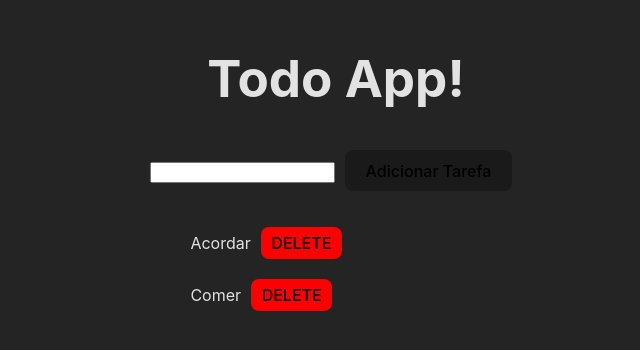
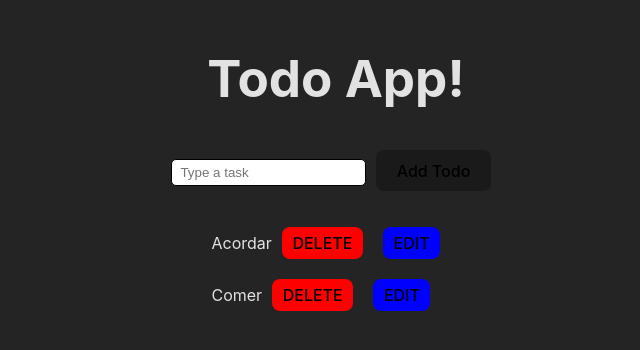
Before and after one commit to HenrikSantos/todo-app-with-TypeScript, a React (Vite) app: page / in a window 1280 px wide. Shown: the part 224-574 px from the top of the page, without its empty margins (304-944 px from the left). Built offline with nearby package versions, Linux system fonts and the light colour scheme.

Commit message:
feat: edit todo

```diff
--- a/src/App.tsx
+++ b/src/App.tsx
@@ -4,6 +4,7 @@ import './App.css';
 function App() {
   const [todoArr, setTodoArr] = useState(['acordar', 'Comer']);
   const [newTodo, setNewTodo] = useState('');
+  const [indexTodoToEdit, setIndexTodoToEdit] = useState(-1);
 
   useEffect(() => {
     const upperCased = todoArr.map((el) => el.charAt(0).toUpperCase() + el.slice(1));
@@ -38,19 +39,47 @@ function App() {
     setTodoArr((prev) => prev.filter((el) => el !== todoToDelete));
   };
 
+  const startEditingTodo = (todoToEdit: string) => {
+    setIndexTodoToEdit(todoArr.indexOf(todoToEdit));
+    setNewTodo(todoToEdit);
+  };
+
+  const editTodo = () => {
+    setTodoArr((prev) => {
+      prev[indexTodoToEdit] = newTodo;
+      return prev;
+    })
+    setIndexTodoToEdit(-1);
+    setNewTodo('');
+  };
+
+  const cancel = () => {
+    setNewTodo('');
+    setIndexTodoToEdit(-1);
+  };
+
   return (
     <div className="App">
       <h1>Todo App!</h1>
       <div>
         <input
+          className='todo-input'
           type="text"
           onKeyDown={handleKeyPress}
           name="newTodo"
           id="newTodo"
           value={newTodo}
+          placeholder='Type a task'
           onChange={(event) => setNewTodo(event.target.value) }
         />
-        <button onClick={ saveNewTodo }>Adicionar Tarefa</button>
+        {(indexTodoToEdit !== -1) ? (
+          <>
+            <button onClick={ editTodo }>SEND EDIT</button>
+            <button className='cancel' onClick={ cancel }> CANCEL</button>
+          </>
+        ):(
+          <button onClick={ saveNewTodo }>Add Todo</button>
+        )}
       </div>
       <div className='list'>
         <ul>
@@ -59,8 +88,11 @@ function App() {
               return(
                 <div key={el}>
                   <li>{el}</li>
-                  <button className='list-button' type='button' onClick={() => deleteTodo(el)}>
+                  <button className='list-delete-button' type='button' onClick={() => deleteTodo(el)}>
                     DELETE
+                  </button>
+                  <button className='list-edit-button' type='button' onClick={() => startEditingTodo(el)}>
+                    EDIT
                   </button>
                 </div>
              )
--- a/src/index.css
+++ b/src/index.css
@@ -62,7 +62,22 @@ li {
   display: inline-block;
 }
 
-.list-button {
+.list-delete-button {
   padding: 0.3em 0.6em !important;
   background-color: red;
 }
+
+.list-edit-button {
+  padding: 0.3em 0.6em !important;
+  background-color: blue;
+}
+
+.todo-input {
+  border-radius: 5px;
+  border: 1px solid black;
+  padding: 0.4em 0.6em;
+}
+
+.cancel {
+  background-color: yellow;
+}
```
